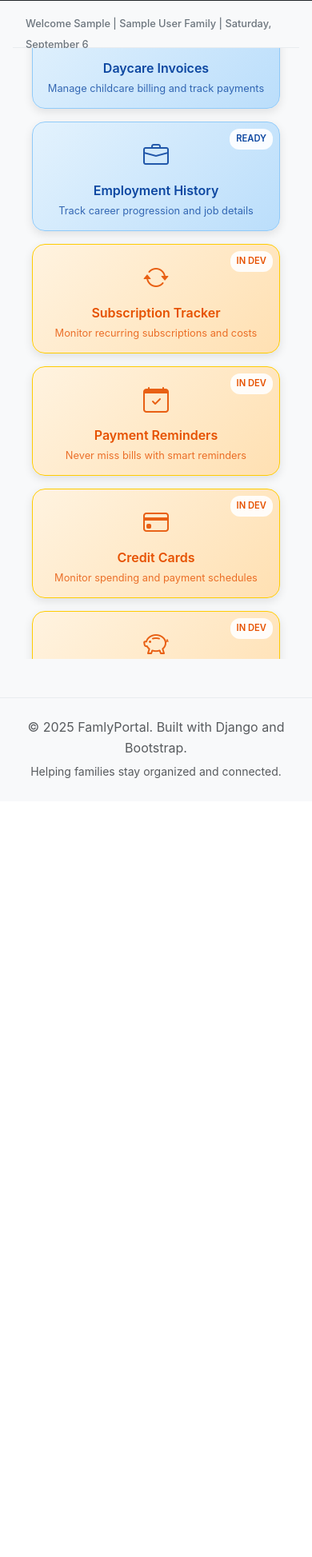
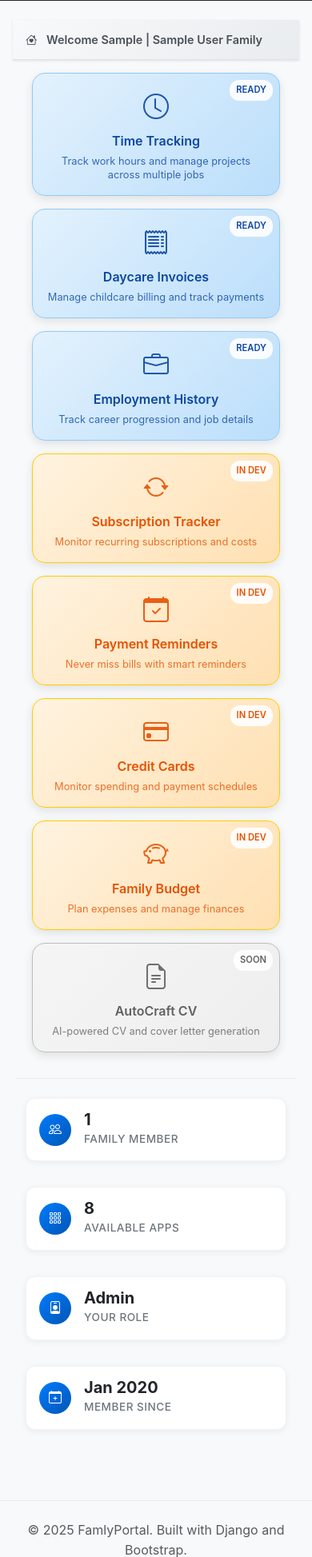
Before and after one commit to Bobska/famlyportal, a Django app: page /accounts/dashboard/ in a window 390 px wide. Shown: the part 49-1996 px from the top of the page at 80% size. Before the commit the page ends 1022 px from the top, so only its background shows below. Run offline with Django 5.2, Linux system fonts and the light colour scheme; a user stored in the database is signed in; tables that the repository leaves empty hold one stand-in row (values such as "Sample post"); grey boxes marked "Sample" are stand-in pictures; some libraries are stand-ins or nearby versions.

Commit message:
feat(dashboard): implement Option B - Enhanced Welcome + Bottom Stats
- Enhanced gradient welcome section (60px) with live stats
- App cards start at top (removed vertical centering)
- Added comprehensive bottom stats section with:
  * Family member count
  * Available apps count
  * User role display
  * Member since date
- Bottom stats have attractive card design with icons
- Optimized container height for natural flow
- Apps remain primary focus in middle section
- Responsive design for mobile devices
- Clean separation with border-top on stats section

```diff
--- a/templates/accounts/dashboard.html
+++ b/templates/accounts/dashboard.html
@@ -34,38 +34,64 @@
     font-weight: 500;
 }
 
-/* Welcome Strip - 40px MAX */
+/* Enhanced Welcome Section - 60px height */
 .welcome-strip {
-    background: #f8f9fa;
-    border-bottom: 1px solid #e9ecef;
-    padding: 0.75rem 0;
-    height: 40px;
+    background: linear-gradient(135deg, #f8f9fa 0%, #e9ecef 100%);
+    border-bottom: 1px solid #dee2e6;
+    padding: 1rem 0;
+    height: 60px;
     display: flex;
     align-items: center;
+    box-shadow: 0 1px 3px rgba(0,0,0,0.1);
 }
 
-.welcome-text {
-    font-size: 0.9rem;
-    color: #6c757d;
-    font-weight: 500;
+.welcome-content {
+    display: flex;
+    justify-content: space-between;
+    align-items: center;
+    width: 100%;
 }
 
-/* Main Dashboard Container - Full Viewport */
+.welcome-main {
+    font-size: 1rem;
+    color: #495057;
+    font-weight: 600;
+}
+
+.welcome-stats {
+    font-size: 0.85rem;
+    color: #6c757d;
+    display: flex;
+    gap: 1.5rem;
+}
+
+.welcome-stats .stat-item {
+    display: flex;
+    align-items: center;
+    gap: 0.25rem;
+}
+
+/* Main Dashboard Container - Optimized Layout */
 .dashboard-container {
-    height: calc(100vh - 90px); /* 50px nav + 40px welcome strip */
-    overflow-y: auto;
-    padding: 1rem 0;
+    min-height: calc(100vh - 110px); /* 50px nav + 60px welcome */
+    padding: 1.5rem 0 2rem 0; /* Extra bottom padding for stats */
+    overflow-y: visible;
 }
 
 .app-grid {
     height: 100%;
-    display: flex;
-    align-items: center;
+    /* Removed: display: flex; and align-items: center; for top alignment */
+}
+
+.app-grid .container {
+    padding-top: 0;
 }
 
 .app-grid .row {
     width: 100%;
     margin: 0;
+    margin-top: 0;
+    align-items: stretch; /* Ensure consistent card heights */
 }
 
 .app-grid .col-xl-3,
@@ -181,6 +207,63 @@
     color: #616161;
 }
 
+/* Bottom Stats Section */
+.stats-bottom {
+    margin-top: 2rem;
+    padding-top: 2rem;
+    border-top: 1px solid #e9ecef;
+}
+
+.stat-card-bottom {
+    background: white;
+    border-radius: 12px;
+    box-shadow: 0 2px 8px rgba(0, 0, 0, 0.06);
+    border: 1px solid #f1f3f4;
+    padding: 1.25rem;
+    display: flex;
+    align-items: center;
+    gap: 1rem;
+    transition: all 0.3s ease;
+}
+
+.stat-card-bottom:hover {
+    transform: translateY(-2px);
+    box-shadow: 0 4px 12px rgba(0, 0, 0, 0.1);
+}
+
+.stat-icon {
+    background: linear-gradient(135deg, #007bff 0%, #0056b3 100%);
+    color: white;
+    border-radius: 50%;
+    width: 48px;
+    height: 48px;
+    display: flex;
+    align-items: center;
+    justify-content: center;
+    font-size: 1.25rem;
+    flex-shrink: 0;
+}
+
+.stat-content {
+    flex: 1;
+}
+
+.stat-number {
+    font-size: 1.5rem;
+    font-weight: 700;
+    color: #212529;
+    margin-bottom: 0.25rem;
+    line-height: 1;
+}
+
+.stat-label {
+    color: #6c757d;
+    font-size: 0.85rem;
+    text-transform: uppercase;
+    letter-spacing: 0.5px;
+    font-weight: 500;
+}
+
 /* No Family State */
 .no-family-hero {
     background: white;
@@ -211,7 +294,7 @@
 
 @media (max-width: 768px) {
     .dashboard-container {
-        height: calc(100vh - 80px);
+        min-height: calc(100vh - 145px); /* Adjusted for mobile */
         padding: 0.75rem 0;
     }
 
@@ -234,12 +317,37 @@
     }
 
     .welcome-strip {
-        height: 35px;
-        padding: 0.5rem 0;
+        height: 50px;
+        padding: 0.75rem 0;
     }
 
-    .welcome-text {
+    .welcome-main {
+        font-size: 0.9rem;
+    }
+
+    .welcome-stats {
         font-size: 0.8rem;
+        gap: 1rem;
+    }
+
+    .stat-card-bottom {
+        padding: 1rem;
+        margin-bottom: 1rem;
+    }
+
+    .stat-icon {
+        width: 40px;
+        height: 40px;
+        font-size: 1rem;
+    }
+
+    .stat-number {
+        font-size: 1.25rem;
+    }
+
+    .stats-bottom {
+        margin-top: 1.5rem;
+        padding-top: 1.5rem;
     }
 }
 
@@ -283,12 +391,29 @@
 
 {% block content %}
 {% if primary_family %}
-<!-- Compact Welcome Strip (40px) -->
+<!-- Enhanced Welcome Section (60px) -->
 <div class="welcome-strip">
     <div class="container">
-        <span class="welcome-text">
-            Welcome {{ user.first_name|default:user.username }} | {{ primary_family.name }} Family | {% now "l, F j" %}
-        </span>
+        <div class="welcome-content">
+            <div class="welcome-main">
+                <i class="bi bi-house-heart me-2"></i>
+                Welcome {{ user.first_name|default:user.username }} | {{ primary_family.name }} Family
+            </div>
+            <div class="welcome-stats d-none d-md-flex">
+                <div class="stat-item">
+                    <i class="bi bi-calendar3"></i>
+                    <span>{% now "l, F j" %}</span>
+                </div>
+                <div class="stat-item">
+                    <i class="bi bi-people"></i>
+                    <span>{% get_family_member_count as member_count %}{{ member_count }} member{{ member_count|pluralize }}</span>
+                </div>
+                <div class="stat-item">
+                    <i class="bi bi-grid-3x3-gap"></i>
+                    <span>8 apps</span>
+                </div>
+            </div>
+        </div>
     </div>
 </div>
 
@@ -403,6 +528,56 @@
 
         </div>
     </div>
+
+    <!-- Bottom Stats Section - Optional -->
+    <div class="container mt-4">
+        <div class="row stats-bottom">
+            <div class="col-lg-3 col-md-6 mb-3">
+                <div class="stat-card-bottom">
+                    <div class="stat-icon">
+                        <i class="bi bi-people"></i>
+                    </div>
+                    <div class="stat-content">
+                        <div class="stat-number">{% get_family_member_count as member_count %}{{ member_count }}</div>
+                        <div class="stat-label">Family Member{{ member_count|pluralize }}</div>
+                    </div>
+                </div>
+            </div>
+            <div class="col-lg-3 col-md-6 mb-3">
+                <div class="stat-card-bottom">
+                    <div class="stat-icon">
+                        <i class="bi bi-grid-3x3-gap"></i>
+                    </div>
+                    <div class="stat-content">
+                        <div class="stat-number">8</div>
+                        <div class="stat-label">Available Apps</div>
+                    </div>
+                </div>
+            </div>
+            <div class="col-lg-3 col-md-6 mb-3">
+                <div class="stat-card-bottom">
+                    <div class="stat-icon">
+                        <i class="bi bi-person-badge"></i>
+                    </div>
+                    <div class="stat-content">
+                        <div class="stat-number">{{ primary_family_member.get_role_display }}</div>
+                        <div class="stat-label">Your Role</div>
+                    </div>
+                </div>
+            </div>
+            <div class="col-lg-3 col-md-6 mb-3">
+                <div class="stat-card-bottom">
+                    <div class="stat-icon">
+                        <i class="bi bi-calendar-plus"></i>
+                    </div>
+                    <div class="stat-content">
+                        <div class="stat-number">{{ primary_family_member.joined_at|date:"M Y" }}</div>
+                        <div class="stat-label">Member Since</div>
+                    </div>
+                </div>
+            </div>
+        </div>
+    </div>
 </div>
 
 {% else %}
```
